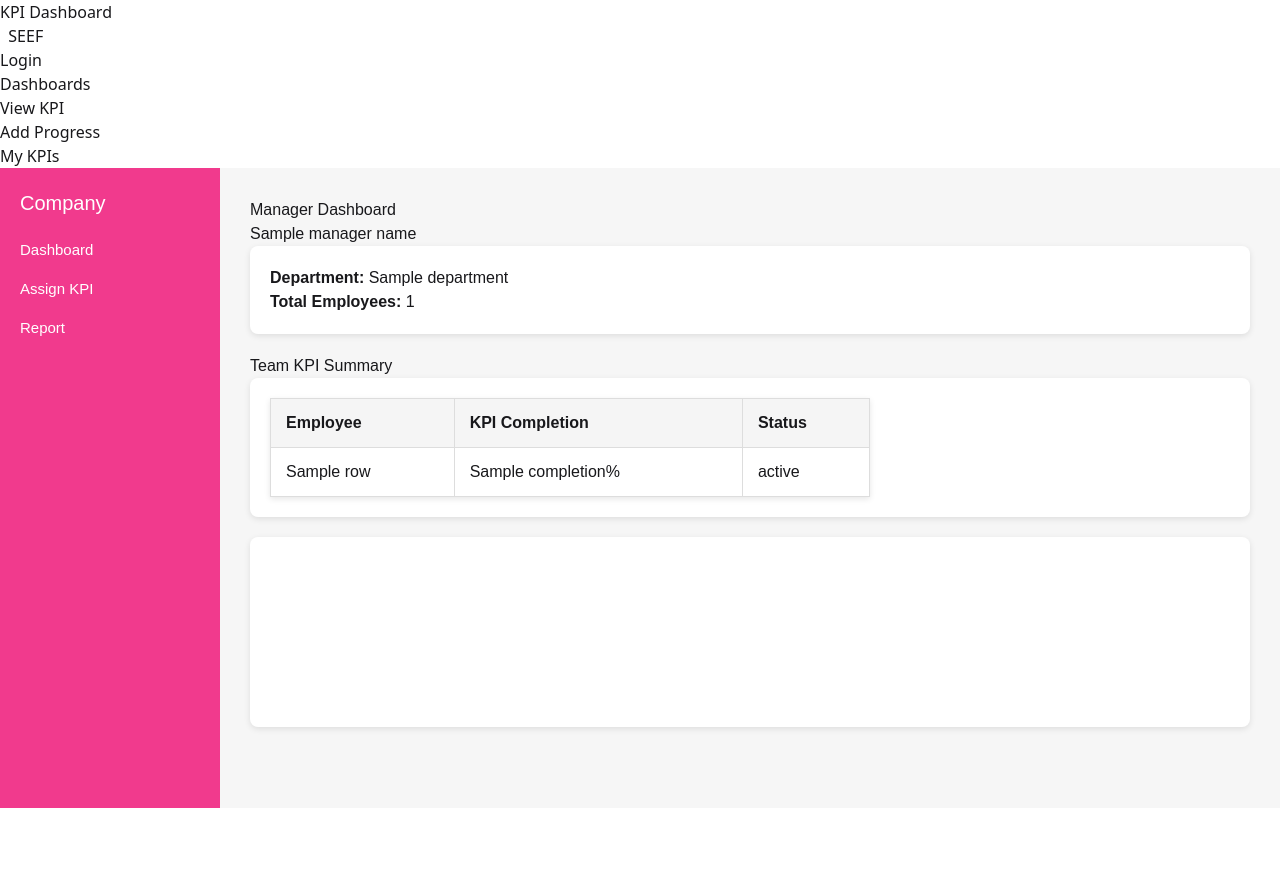
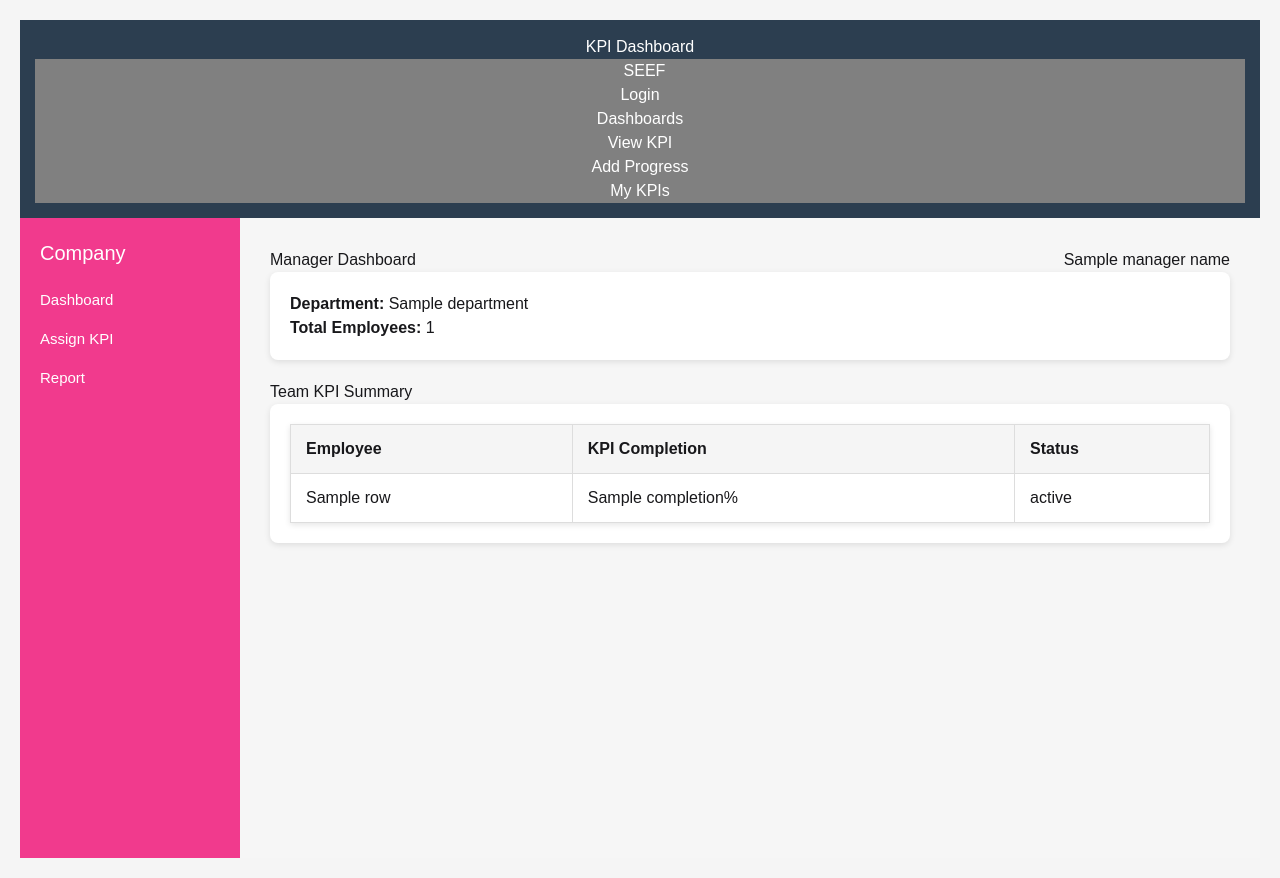
Before and after one commit to emanqarooni/KPI_Task_Management, a Django app: template kpi/main_app/templates/dashboards/manager_dashboard.html in a window 1280 px wide. Before the commit the page ends 808 px from the top, so only its background shows below. Run offline with Django 3.2, Linux system fonts and the light colour scheme; the template is opened without the code that fills it: most values are stand-ins (such as "Sample title", 1, 10 or a date in 2020); a map, chart or similar area stays blank; style sheets or scripts are compiled from the project's sources.

```diff
--- a/kpi/main_app/static/css/style.css
+++ b/kpi/main_app/static/css/style.css
@@ -66,7 +66,7 @@
 }
 
 
-/* body {
+body {
   font-family: Arial, sans-serif;
   background: #f5f5f5;
   margin: 0;
@@ -95,7 +95,7 @@ nav a {
 }
 .navbar-fixed {
   background-color: gray;
-} */
+}
 
 
 table {
--- a/kpi/main_app/templates/dashboards/admin_dashboard.html
+++ b/kpi/main_app/templates/dashboards/admin_dashboard.html
@@ -1,5 +1,6 @@
 {% extends 'base.html' %}
 {% load static %}
+{% load json_script %}
 {% block content %}
 
 <div class="dashboard-container">
@@ -15,7 +16,6 @@
   </div>
 
   <div class="dashboard-content">
-
     <div class="dashboard-header">
       <h2>Admin Dashboard</h2>
     </div>
--- a/kpi/main_app/templates/dashboards/manager_dashboard.html
+++ b/kpi/main_app/templates/dashboards/manager_dashboard.html
@@ -3,6 +3,7 @@
 {% block content %}
 
 <div class="dashboard-container">
+
 
   <div class="sidebar">
     <h3>Company</h3>
@@ -13,11 +14,12 @@
     </ul>
   </div>
 
+
   <div class="dashboard-content">
 
-    <div class="dashboard-header">
+    <div style="display:flex; justify-content:space-between; align-items:center;">
       <h2>Manager Dashboard</h2>
-      <span class="manager-name">{{ manager_name }}</span>
+      <span style="font-size:16px;">{{ manager_name }}</span>
     </div>
 
     <div class="kpi-box">
@@ -28,15 +30,13 @@
     <h3>Team KPI Summary</h3>
 
     <div class="kpi-box">
-      <table class="kpi-table">
-        <thead>
+    <table style="width:100%;">
       <tr>
         <th>Employee</th>
         <th>KPI Completion</th>
         <th>Status</th>
       </tr>
-        </thead>
-        <tbody>
+
       {% for row in employee_rows %}
       <tr>
         <td>{{ row.name }}</td>
@@ -44,12 +44,8 @@
         <td>{{ row.status }}</td>
       </tr>
       {% endfor %}
-        </tbody>
+
     </table>
-    </div>
-
-    <div class="kpi-box">
-      <canvas id="managerChart"></canvas>
     </div>
 
   </div>
```
Also changed, not shown: kpi/main_app/templates/dashboards/employee_dashboard.html (+25 -15 lines). Lines whose indentation alone changed are shown as unchanged.
